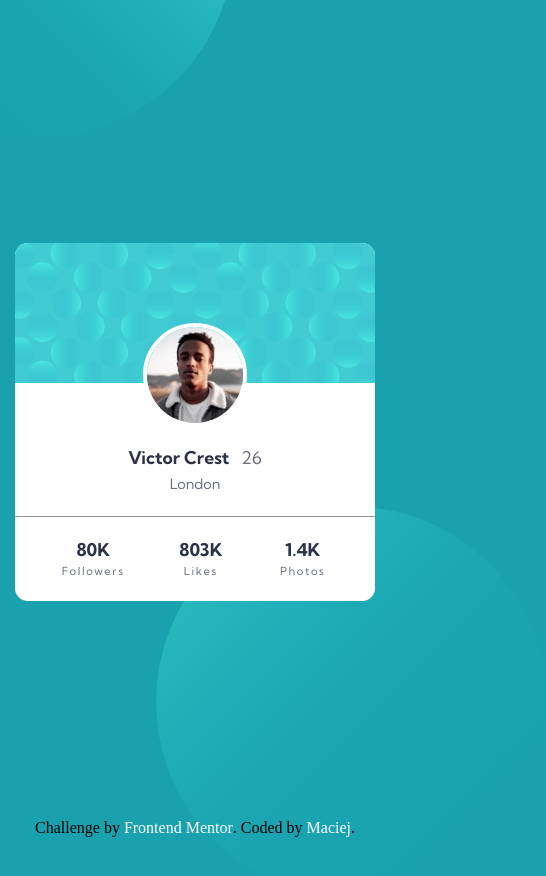
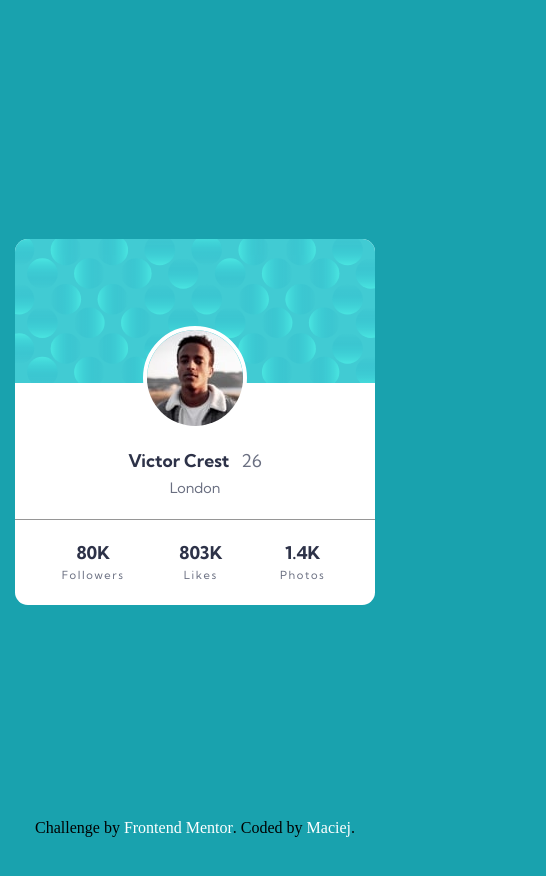
Before and after one commit to mlodydorosly/My-Portfolio, a plain HTML site: page Solution/Profile-card-main/index.html in a window 390 px wide. Shown: the whole page, 546 px wide, since content can reach past the window. After the commit the page ends 844 px from the top, so only its background shows below. Drawn offline with Linux system fonts and the light colour scheme.

Commit message:
Update 0.1 - Change in script  eventListener select . - Add src in one of card.

```diff
--- a/Solution/Profile-card-main/index.html
+++ b/Solution/Profile-card-main/index.html
@@ -14,8 +14,7 @@
   <div class="circle-image left-top">
   </div>
   <div class="container">
-    <header class="header">
-    </header>
+    <img src="images/bg-pattern-card.svg" alt="" class="card-bg">
     <article class="article">
       <div class="article-avatar">
         <img src="images/image-victor.jpg" alt="">
@@ -44,9 +43,7 @@
     Challenge by <a href="https://www.frontendmentor.io?ref=challenge" target="_blank">Frontend Mentor</a>.
     Coded by <a href="#">Maciej</a>.
   </div>
-
   <div class="circle-image right-bottom">
   </div>
 </body>
-
 </html>
--- a/Solution/Profile-card-main/style/_body.scss
+++ b/Solution/Profile-card-main/style/_body.scss
@@ -7,7 +7,6 @@ body{
     min-height: 100vh;
     overflow: hidden;
 }
-
 .circle-image{
     position: absolute;
     background-repeat: no-repeat;
@@ -16,7 +15,6 @@ body{
     height: 75vw;
     z-index: -1;
 }
-
 .left-top{
     background-image: url('../images/bg-pattern-top.svg');
     left: 0;
@@ -29,32 +27,19 @@ body{
     bottom: 0;
     transform: translate(30%, 65%);
 }
-
-
-
 .attribution {
     position: absolute;
     margin: 0 auto;
     bottom: 0;
     padding: 0.5rem;
 }
-
 .attribution a {
     color: white;
     text-decoration: none;
     font-weight: 500;
 }
-
 @media screen and (max-width: 995px) {
     .circle-image{
-        width: 100vw;
-        height: 100vh;
-    }
-
-    .left-top{
-        transform: translate(-40%, -30%);
-    }
-    .right-bottom{
-        transform: translate(40%, 60%);
+        display: none;
     }
 }
--- a/Solution/Profile-card-main/style/_card.scss
+++ b/Solution/Profile-card-main/style/_card.scss
@@ -2,17 +2,15 @@ $Border-radius-card: 0.8rem;
 
 .container {
     background-color: white;
-    width: 360px;
+    width: 100%;
+    max-width: 360px;
     border-radius: $Border-radius-card;
     font-size: 18px;
     font-family: $Kumbh-font;
 }
 
-.header {
-    height: 140px;
-    background-image: url('../images/bg-pattern-card.svg');
-    background-size: 100%;
-    background-repeat: no-repeat;
+.card-bg{
+    width: 100%;
     border-radius: $Border-radius-card $Border-radius-card 0 0;
 }
 
--- a/script.js
+++ b/script.js
@@ -32,7 +32,7 @@ const filterList = () => {
 
 }
 
-select.addEventListener('click',filterList)
+select.addEventListener('change',filterList)
 
 const slider = document.querySelector('.switch input');
 const span = document.querySelector('.switch span');
```
Also changed, not shown: index.html (+5 -3 lines), Solution/Profile-card-main/style/style.css, 1 other file.
